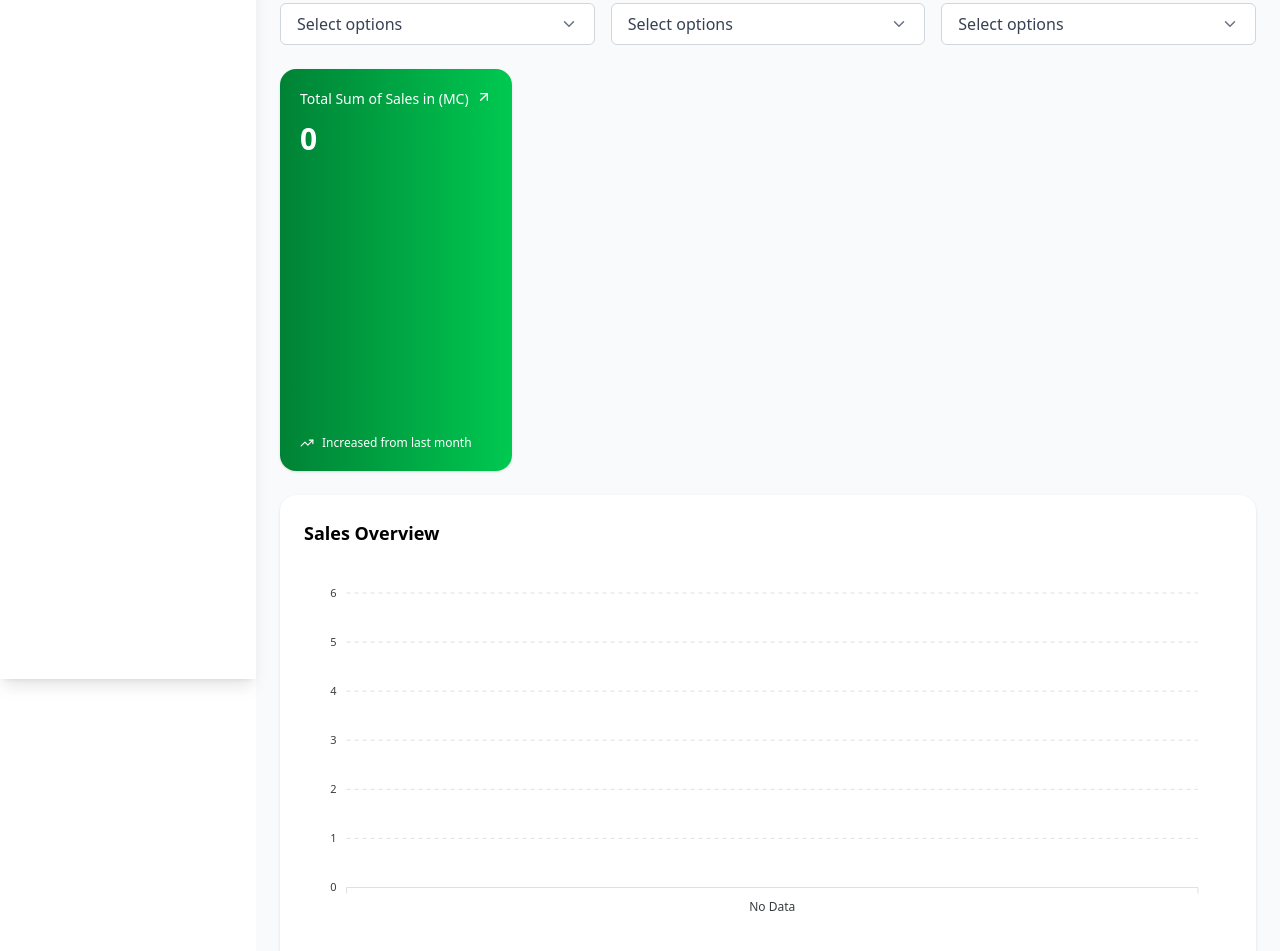
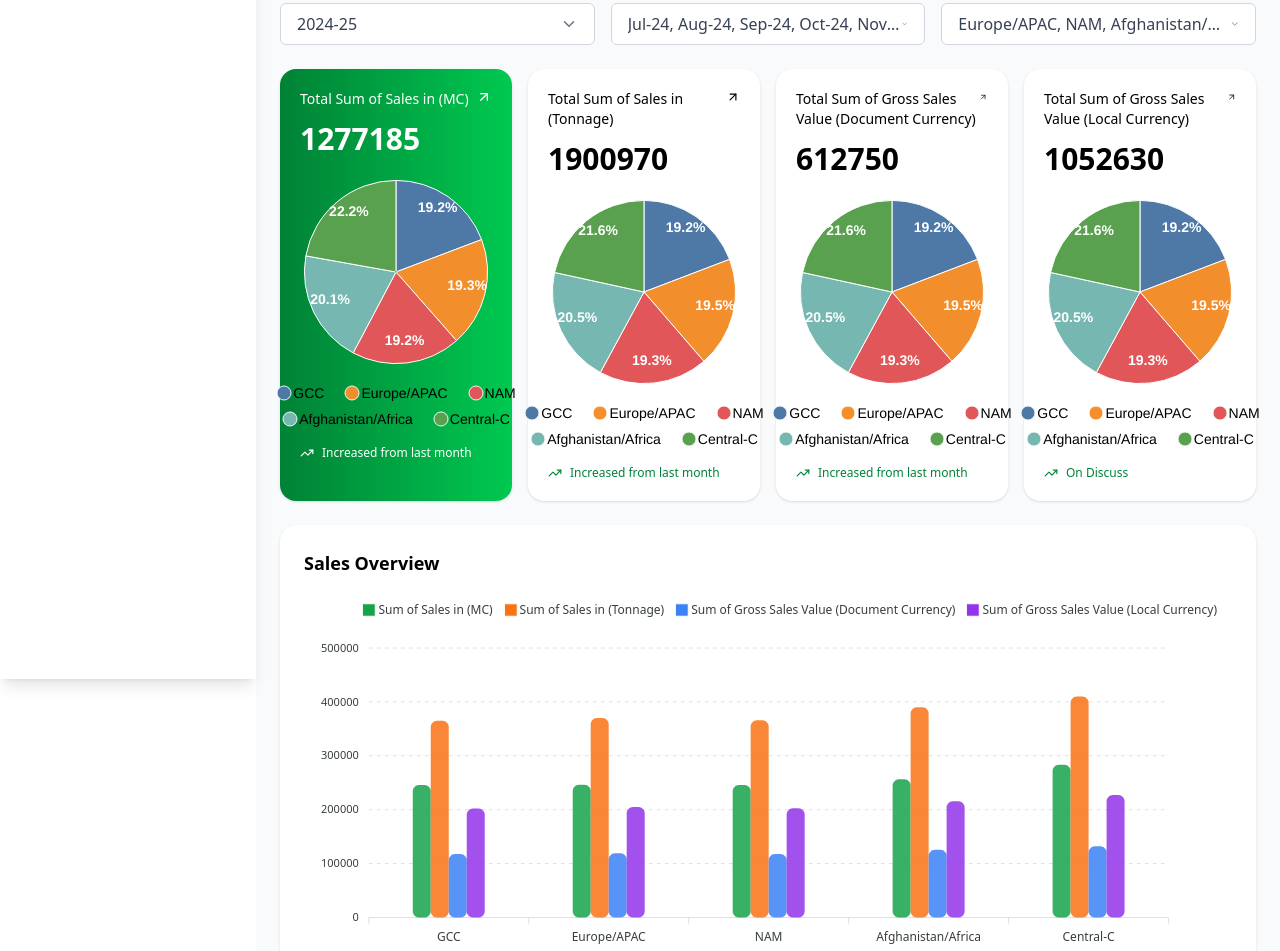
Before and after one commit to mohammadraza123/sample-dashboard, a Next.js app: page / in a window 1280 px wide. Shown: the part 121-1072 px from the top of the page. Built offline with nearby package versions, Linux system fonts and the light colour scheme.

Commit message:
add pie chart

```diff
--- a/src/Components/DashboardCards/index.jsx
+++ b/src/Components/DashboardCards/index.jsx
@@ -12,32 +12,59 @@ export default function DashboardCards({
   xarray,
   filteredRegionByValues,
 }) {
-  console.log("check filtered values", filteredRegionByValues);
-  console.log("xarrayyyyyyyyyyyyy", xarray);
-
-  console.log(
-    "check values",
-    filteredRegionByValues.reduce(
-      (total, item) => total + (item["Budget in (MC)"] || 0),
-      0
-    )
-  );
-
-  const countMC = xarray?.map((x) => {
-    let val=0;
-    filteredRegionByValues?.map((f) => {
-      if (x == f["Region"]) {
-        let fi = filteredRegionByValues
-          .filter((val) => val["Region"] == x)
-          .reduce((total, item) => total + (item["Budget in (MC)"] || 0), 0);
-      val=fi
+  // Count MC
+  const countMC = xarray?.map((region) => {
+    let total = 0;
+    filteredRegionByValues?.forEach((item) => {
+      if (item["Region"] === region) {
+        const value = Number(item["Budget in (MC)"]) || 0;
+        total += value;
       }
     });
-    return val
-
+    return total;
   });
 
-  console.log('>>>>>>>>>>>>>', countMC)
+  // Count Tonnage
+  const tonnageCount = xarray?.map((region) => {
+    let total = 0;
+    filteredRegionByValues?.forEach((item) => {
+      if (item["Region"] === region) {
+        const value = Number(item["Sales in (Tonnage)"]) || 0;
+        total += value;
+      }
+    });
+    return total;
+  });
+
+  // Document Currency Count
+  const documentCurrencyCount = xarray?.map((region) => {
+    let total = 0;
+    filteredRegionByValues?.forEach((item) => {
+      if (item["Region"] === region) {
+        const value =
+          Number(item["Gross Sales Value (Document Currency)"]) || 0;
+        total += value;
+      }
+    });
+    return total;
+  });
+
+  // Local Currency Count
+  const localCurrencyCount = xarray?.map((region) => {
+    let total = 0;
+    filteredRegionByValues?.forEach((item) => {
+      if (item["Region"] === region) {
+        const value = Number(item["Gross Sales Value (Local Currency)"]) || 0;
+        total += value;
+      }
+    });
+    return total;
+  });
+
+  // console.log("countMC", countMC);
+  // console.log("tonnageCount", tonnageCount);
+  // console.log("documentCurrencyCount", documentCurrencyCount);
+  // console.log("localCurrencyCount", localCurrencyCount);
 
   const cards = [
     {
@@ -47,56 +74,44 @@ export default function DashboardCards({
       bg: "bg-gradient-to-r from-green-700 to-green-500",
       textColor: "text-white",
       noteIconColor: "text-white",
-      chartData: countMC, // dummy
-      chartColors: ["#bbf7d0", "#15803d", "#000"],
+      chartData: countMC,
+      chartColors: ["#4E79A7", "#F28E2B", "#E15759", "#76B7B2", "#59A14F"],
       labels: xarray,
     },
-    // {
-    //   title: "Total Sum of Sales in (Tonnage)",
-    //   count: countTonnage,
-    //   note: "Increased from last month",
-    //   bg: "bg-white",
-    //   textColor: "text-black",
-    //   noteIconColor: "text-green-700",
-    //   chartData: [70, 30], // dummy
-    //   chartColors: ["#bbf7d0", "#15803d"],
-    // },
-    // {
-    //   title: "Total Sum of Gross Sales Value (Document Currency)",
-    //   count: documentCurrency,
-    //   note: "Increased from last month",
-    //   bg: "bg-white",
-    //   textColor: "text-black",
-    //   noteIconColor: "text-green-700",
-    //   chartData: [70, 30], // dummy
-    //   chartColors: ["#bbf7d0", "#15803d"],
-    // },
-    // {
-    //   title: "Total Sum of Gross Sales Value (Local Currency)",
-    //   count: localCurrency,
-    //   note: "On Discuss",
-    //   bg: "bg-white",
-    //   textColor: "text-black",
-    //   noteIconColor: "text-green-700",
-    //   chartData: [70, 30], // dummy
-    //   chartColors: ["#bbf7d0", "#15803d"],
-    // },
-  ];
-
-  const series = [
-    { name: "Sum of Sales in (MC)", data: mcCount || [] },
-    { name: "Sum of Sales in (Tonnage)", data: countTonnage || [] },
     {
-      name: "Sum of Gross Sales Value (Document Currency)",
-      data: documentCurrency || [],
+      title: "Total Sum of Sales in (Tonnage)",
+      count: countTonnage,
+      note: "Increased from last month",
+      bg: "bg-white",
+      textColor: "text-black",
+      noteIconColor: "text-green-700",
+      chartData: tonnageCount,
+      chartColors: ["#4E79A7", "#F28E2B", "#E15759", "#76B7B2", "#59A14F"],
+      labels: xarray,
     },
     {
-      name: "Sum of Gross Sales Value (Local Currency)",
-      data: localCurrency || [],
+      title: "Total Sum of Gross Sales Value (Document Currency)",
+      count: documentCurrency,
+      note: "Increased from last month",
+      bg: "bg-white",
+      textColor: "text-black",
+      noteIconColor: "text-green-700",
+      chartData: documentCurrencyCount,
+      chartColors: ["#4E79A7", "#F28E2B", "#E15759", "#76B7B2", "#59A14F"],
+      labels: xarray,
+    },
+    {
+      title: "Total Sum of Gross Sales Value (Local Currency)",
+      count: localCurrency,
+      note: "On Discuss",
+      bg: "bg-white",
+      textColor: "text-black",
+      noteIconColor: "text-green-700",
+      chartData: localCurrencyCount,
+      chartColors: ["#4E79A7", "#F28E2B", "#E15759", "#76B7B2", "#59A14F"],
+      labels: xarray,
     },
   ];
-
-  const categories = xarray?.length ? xarray : ["No Data"];
 
   return (
     <div className="grid grid-cols-1 sm:grid-cols-2 md:grid-cols-4 gap-4">
@@ -105,14 +120,19 @@ export default function DashboardCards({
           chart: {
             type: "pie",
             toolbar: { show: false },
-            height: 1400, // bigger height
-            width: 400, // bigger width
+            height: 300,
           },
           labels: card.labels,
           legend: {
             show: true,
-            position: "right",
+            position: "bottom",
+            horizontalAlign: "center",
             fontSize: "14px",
+            markers: { width: 12, height: 12, radius: 12 },
+            itemMargin: {
+              horizontal: 10,
+              vertical: 5,
+            },
             labels: { colors: card.textColor },
           },
           dataLabels: {
@@ -121,7 +141,9 @@ export default function DashboardCards({
             style: {
               fontSize: "14px",
               fontWeight: "bold",
+              colors: ["#fff"],
             },
+            dropShadow: { enabled: false },
           },
           colors: card.chartColors,
           stroke: { width: 1, colors: ["#fff"] },
@@ -144,11 +166,17 @@ export default function DashboardCards({
             </h2>
 
             {/* Chart container */}
-            <div className="flex justify-center items-center">
+
+            <div className="flex justify-center items-center h-[260px]">
               <ReactApexChart
                 options={chartOptions}
-                series={card.chartData}
+                series={
+                  Array.isArray(card.chartData)
+                    ? card.chartData.map((v) => (Number.isFinite(v) ? v : 0))
+                    : []
+                }
                 type="pie"
+                height={260}
               />
             </div>
 
@@ -162,3 +190,17 @@ export default function DashboardCards({
     </div>
   );
 }
+
+// const countMC = xarray?.map((x) => {
+//   let val=0;
+//   filteredRegionByValues?.map((f) => {
+//     if (x == f["Region"]) {
+//       let fi = filteredRegionByValues
+//         .filter((val) => val["Region"] == x)
+//         .reduce((total, item) => total + (item["Budget in (MC)"] || 0), 0);
+//     val=fi
+//     }
+//   });
+//   return val
+
+// });
--- a/src/pages/index.js
+++ b/src/pages/index.js
@@ -11,10 +11,37 @@ export default function Dashboard() {
   const [region, setRegion] = useState([]);
 
   useEffect(() => {
+    if (data) {
+      const currentYearObj = data?.find(
+        (item) => item["Calendar Year"] === new Date().getFullYear()
+      );
+
+      if (currentYearObj) {
+        setYear([currentYearObj["Fiscal Year"]]);
+      }
+
+      const allRegions = [...new Set(data?.map((item) => item["Region"]))];
+      setRegion(allRegions);
+    }
+  }, [data]);
+
+  useEffect(() => {
     if (year.length > 0) {
       const monthsArray = [];
-      const monthNames = ["Jan", "Feb", "Mar", "Apr", "May", "Jun",
-        "Jul", "Aug", "Sep", "Oct", "Nov", "Dec"];
+      const monthNames = [
+        "Jan",
+        "Feb",
+        "Mar",
+        "Apr",
+        "May",
+        "Jun",
+        "Jul",
+        "Aug",
+        "Sep",
+        "Oct",
+        "Nov",
+        "Dec",
+      ];
 
       year.forEach((fiscalYearStr) => {
         const startYear = parseInt(fiscalYearStr.split("-")[0]);
@@ -39,7 +66,6 @@ export default function Dashboard() {
     }
   }, [year]);
 
-
   // Filtered data based on selected filters
   const findData = data?.filter(
     (item) =>
@@ -47,17 +73,19 @@ export default function Dashboard() {
       (region.length === 0 || region.includes(item.Region))
   );
 
-
   // Unique regions in the filtered dataset
   const xarray = [...new Set(findData.map((item) => item["Region"]))];
-
 
   const filteredRegionByValues = findData.filter((item) =>
     xarray.includes(item.Region)
   );
 
-  console.log('ppppppppppppppp', filteredRegionByValues)
+  console.log("check year", year);
+  console.log("region", xarray);
+  console.log("check filterData", findData);
 
+  const brandsXarray = [...new Set(findData.map((item) => item["Brand"]))];
+  console.log("checkkkkkkkkkkkkk", brandsXarray);
 
   // Arrays for chart data (per region)
   const regionMC = [];
@@ -68,10 +96,32 @@ export default function Dashboard() {
   xarray.forEach((reg) => {
     const regionItems = findData.filter((item) => item.Region === reg);
 
-    regionMC.push(regionItems.reduce((total, item) => total + (item["Budget in (MC)"] || 0), 0));
-    regionTonnage.push(regionItems.reduce((total, item) => total + (item["Sales in (Tonnage)"] || 0), 0));
-    regionDocumentCurrency.push(regionItems.reduce((total, item) => total + (item["Gross Sales Value (Document Currency)"] || 0), 0));
-    regionLocalCurrency.push(regionItems.reduce((total, item) => total + (item["Gross Sales Value (Local Currency)"] || 0), 0));
+    regionMC.push(
+      regionItems.reduce(
+        (total, item) => total + (item["Budget in (MC)"] || 0),
+        0
+      )
+    );
+    regionTonnage.push(
+      regionItems.reduce(
+        (total, item) => total + (item["Sales in (Tonnage)"] || 0),
+        0
+      )
+    );
+    regionDocumentCurrency.push(
+      regionItems.reduce(
+        (total, item) =>
+          total + (item["Gross Sales Value (Document Currency)"] || 0),
+        0
+      )
+    );
+    regionLocalCurrency.push(
+      regionItems.reduce(
+        (total, item) =>
+          total + (item["Gross Sales Value (Local Currency)"] || 0),
+        0
+      )
+    );
   });
 
   // For Dashboard cards → show totals across selected regions
@@ -136,6 +186,32 @@ export default function Dashboard() {
           localCurrency={regionLocalCurrency}
         />
       </div>
+      <div className="mt-4">
+        <p className="text-2xl font-semibold">Brands</p>
+      </div>
+      <div className="grid grid-cols-1 md:grid-cols-2 gap-4 mb-6 mt-4">
+        {xarray?.map((regionName, index) => {
+          const regionData = findData.filter(
+            (item) => item.Region === regionName
+          );
+
+          const brandsForRegion = [
+            ...new Set(regionData.map((item) => item.Brand)),
+          ];
+
+          return (
+            <BarChartBox
+              key={index}
+              title={regionName}
+              xarray={brandsForRegion}
+              // countMC={regionMC}
+              // countTonnage={regionTonnage}
+              // documentCurrency={regionDocumentCurrency}
+              // localCurrency={regionLocalCurrency}
+            />
+          );
+        })}
+      </div>
     </DashboardLayout>
   );
 }
```
Also changed, not shown: utils/Data-New.json.
